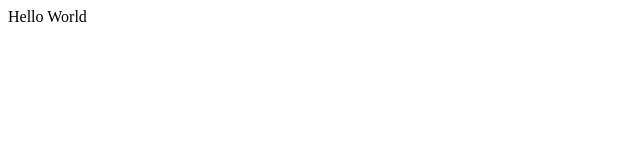
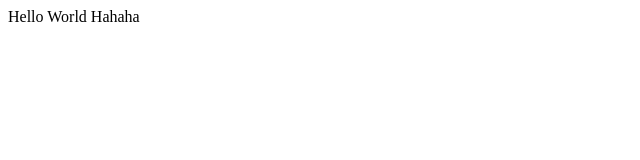
Before and after one commit to choiruladamm/course-javascript, a plain HTML site: page Dasar-Pzn/1-hello-wold.html in a window 1280 px wide. Shown: the full height of the page, 0-640 px from the left. Drawn offline with Linux system fonts and the light colour scheme.

Commit message:
materi dasar pzn

```diff
--- a/Dasar-Pzn/1-hello-wold.html
+++ b/Dasar-Pzn/1-hello-wold.html
@@ -8,7 +8,7 @@
 </head>
 <body>
   <script>
-    document.writeln('Hello World');
+    document.writeln('Hello World Hahaha');
   </script>
 </body>
 </html>
```
